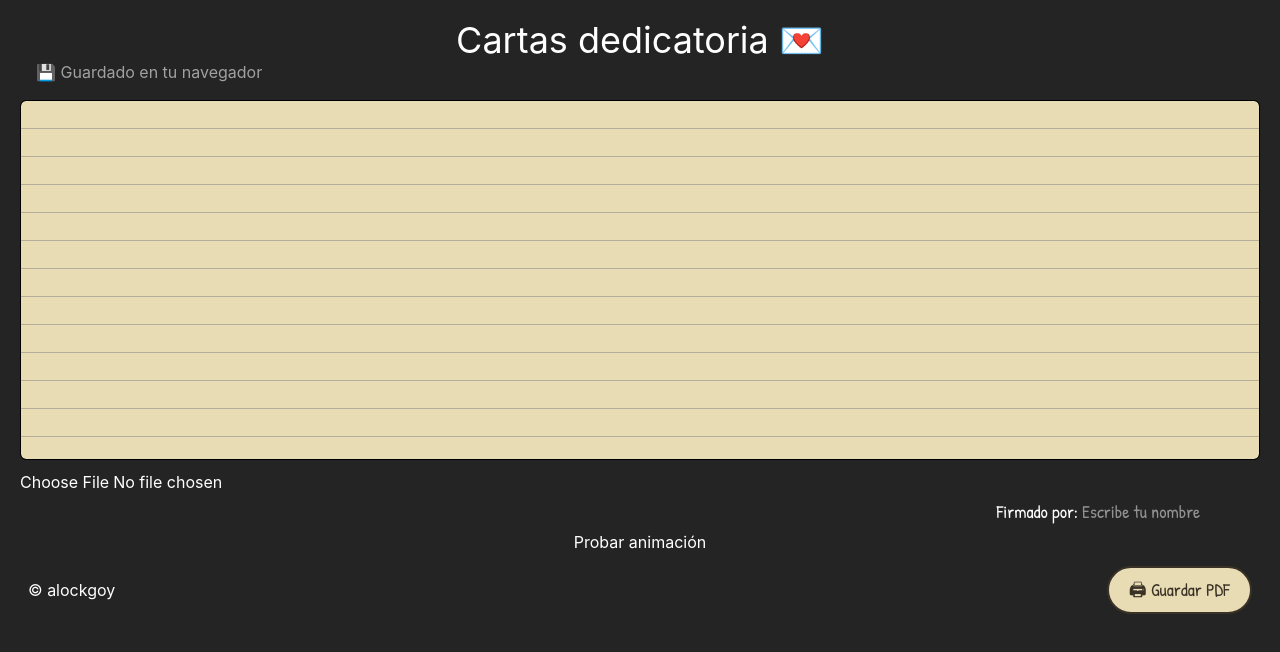
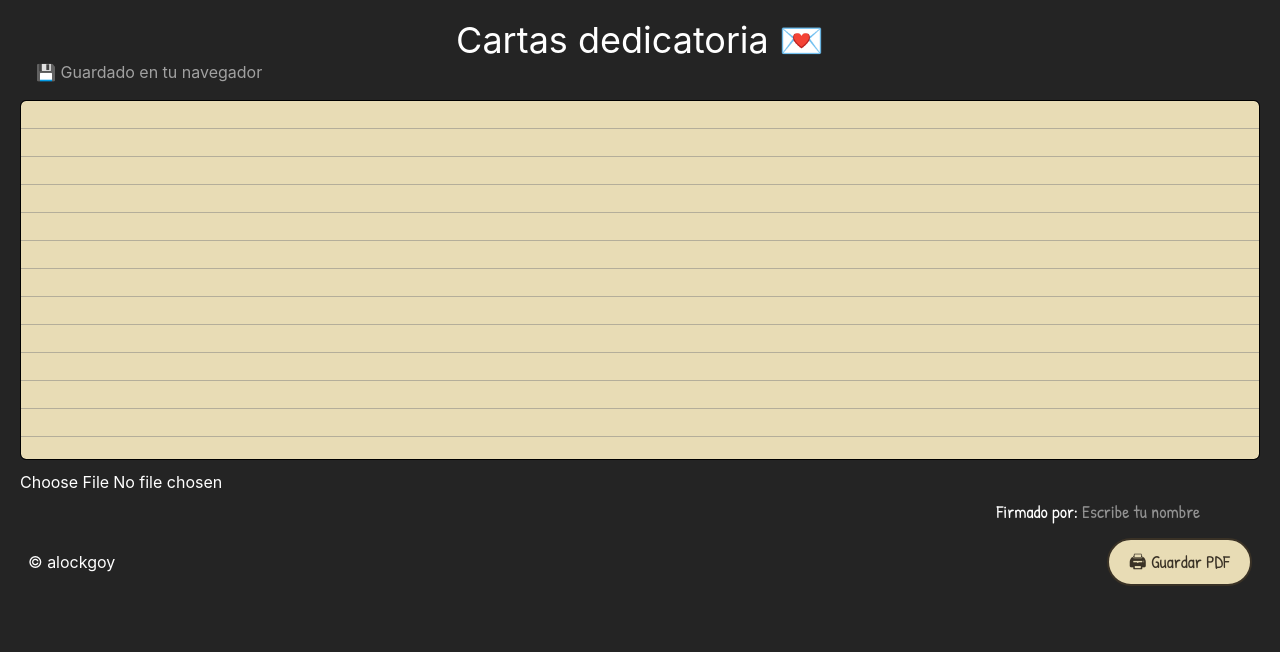
Before and after one commit to alockgoy/cartas-dedicatoria, a React (Vite) app: page / in a window 1280 px wide. Shown: the top 652 px of the page. Built offline with nearby package versions, Linux system fonts and the light colour scheme.

Commit message:
Asignada la función de animación al botón de guardar PDF

```diff
--- a/src/App.tsx
+++ b/src/App.tsx
@@ -12,11 +12,25 @@ function App() {
   // Alternar texto de la cabecera entre "guardando" y "guardado"
   const [saveStatus, setSaveStatus] = useState<'guardado' | 'guardando'>('guardado');
 
+  // Usestate para el botón temporal de animación
+  const [isClosing, setIsClosing] = useState(false);
+
+  function handlePrint(){
+
+    setIsClosing(true);
+
+    // Esperar a terminar la animación antes de imprimir
+    setTimeout (() => {
+      window.print();
+    }, 2500);
+
+  }
+
   return (
     <>
       <Header title="Cartas" saveStatus={saveStatus} />
-      <Letter setSaveStatus={setSaveStatus} />
-      <Footer />
+      <Letter setSaveStatus={setSaveStatus} isClosing={isClosing} />
+      <Footer onPrint={handlePrint} />
     </>
   )
 }
--- a/src/components/Footer.tsx
+++ b/src/components/Footer.tsx
@@ -1,6 +1,8 @@
+interface FooterProps {
+    onPrint: () => void;
+}
 
-
-function Footer() {
+function Footer({onPrint}: FooterProps) {
 
     return (
 
@@ -30,7 +32,7 @@ function Footer() {
             */}
             <section>
                 <button
-                onClick={() => window.print()}
+                onClick={onPrint}
                 className="mt-1 cursor-pointer bg-[#e8dcb5] hover:bg-[#ddd0a0] active:scale-95 transition text-[#3a3226] px-4 py-2 rounded-[45px] border-2 border-[#3a3226] font-patrick text-lg"
                 >
                   &nbsp;🖨 Guardar PDF&nbsp;
--- a/src/components/Letter.tsx
+++ b/src/components/Letter.tsx
@@ -5,12 +5,14 @@ import sobreCerrado from '../assets/sobre-cerrado.jpg'; // Foto del sobre cerrad
 /**
  * Definir los estados del componente
  *      'guardando' o 'guardado'
+ *      botón de la animación
  */
 interface LetterStatus {
     setSaveStatus: (status: 'guardado' | 'guardando') => void;
+    isClosing: boolean;
 }
 
-function Letter({ setSaveStatus }: LetterStatus) {
+function Letter({ setSaveStatus, isClosing }: LetterStatus) {
 
     // Comprobar si hay algo guardado en localStorage y recuperarlo
     const [text, setText] = useState(() => {
@@ -67,9 +69,6 @@ function Letter({ setSaveStatus }: LetterStatus) {
 
     // Usestate para la foto
     const [photo, setPhoto] = useState<string | null>(null);
-
-    // Usestate para el botón temporal de animación
-    const [isClosing, setIsClosing] = useState(false);
 
     return (
         <>
@@ -163,16 +162,6 @@ function Letter({ setSaveStatus }: LetterStatus) {
                         required />
                 </div>
 
-                {/**
-                *  Botón temporal para la animación del sobre
-                */}
-                <section className="mt-1 text-center hover:bg-black">
-                    <button
-                        onClick={() => setIsClosing(true)}
-                    >
-                        Probar animación
-                    </button>
-                </section>
             </main>
 
             {/**
```
